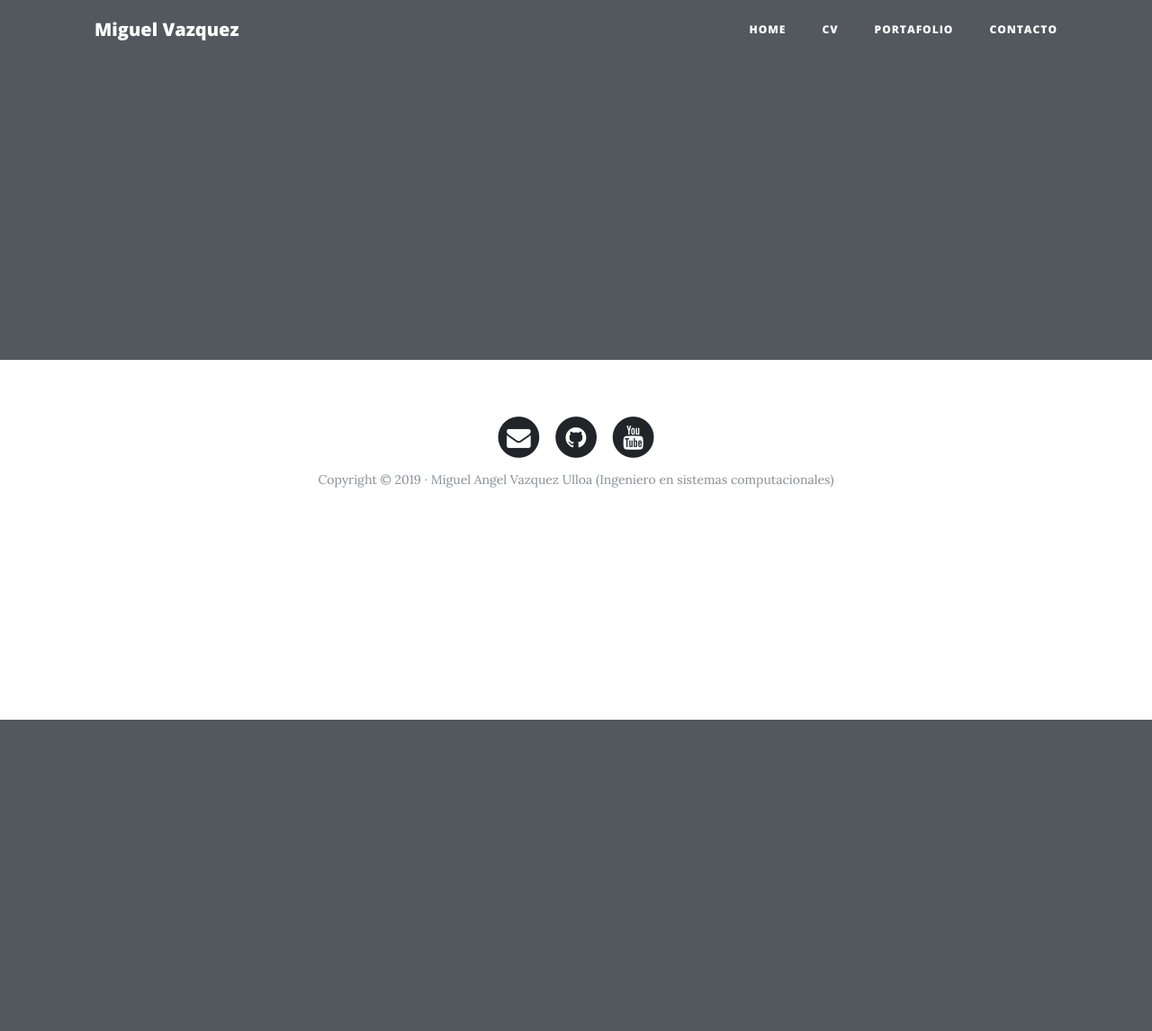
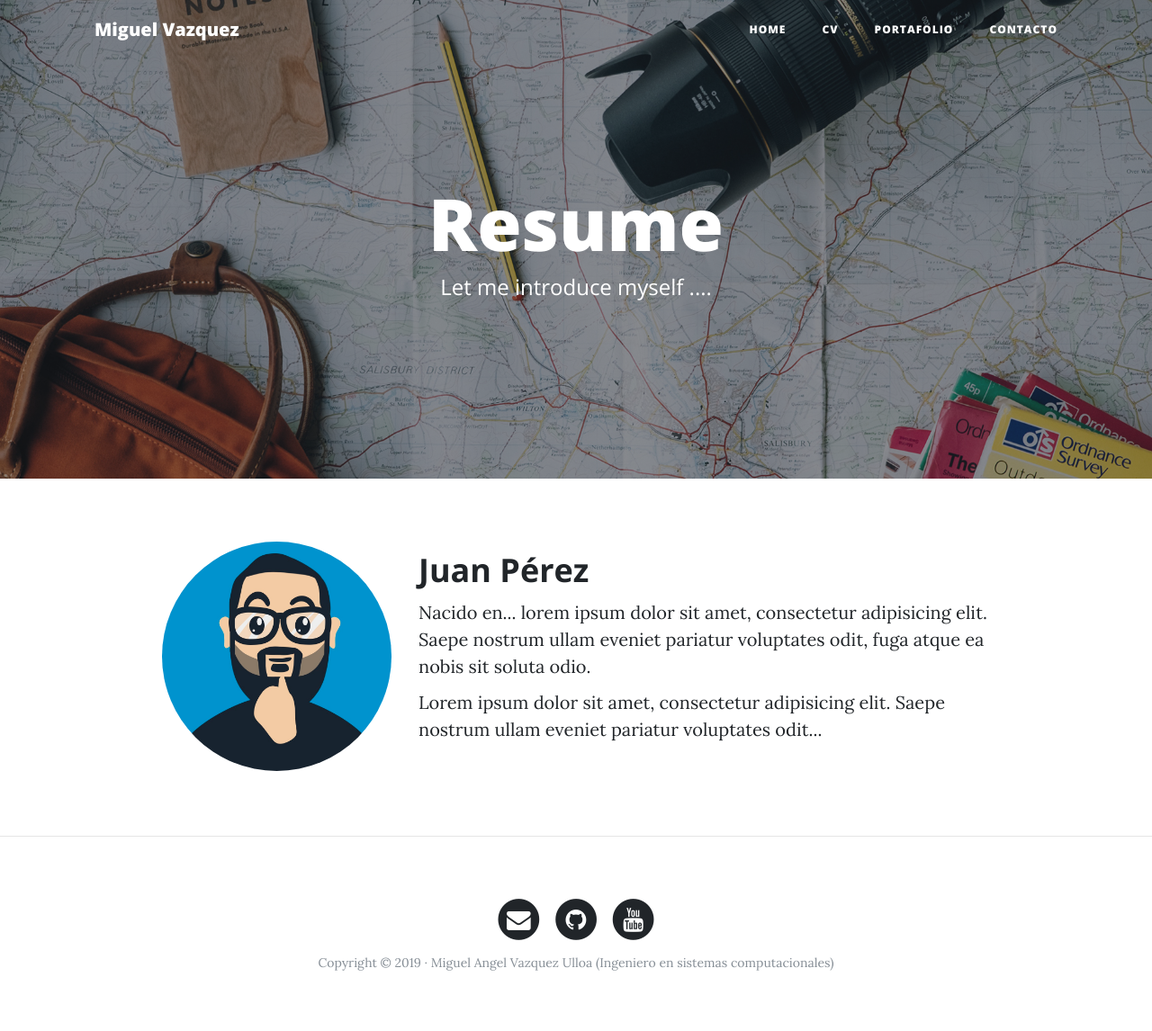
Before and after one commit to mike9739/blog, a Django app: page /cv in a window 1280 px wide. Shown: the whole page at 90% size. Before the commit the page ends 800 px from the top, so only its background shows below. Run offline with Django 3.2, Linux system fonts and the light colour scheme; some libraries are stand-ins or nearby versions.

Commit message:
Se crearon carpetas

```diff
--- a/core/templates/core/cv.html
+++ b/core/templates/core/cv.html
@@ -1 +1,22 @@
 {% extends 'core/base.html' %}
+{% block background %}{% load static %}{% static 'core/img/about-bg.jpg' %}{% endblock background %}
+{% block headers %}
+    <h1>Resume</h1>
+    <span class="subheading">Let me introduce myself ....</span>
+{% endblock headers %}
+{% block content %}
+  <div class="container">
+      <div class="row">
+        <div class="col-lg-3 col-md-4 offset-lg-1">
+          <img class="img-fluid avatar" src="{% static 'core/img/avatar.jpg' %}" alt="">
+        </div>
+        <div class="col-lg-7 col-md-8">
+          <h2 class="section-heading">Juan Pérez</h2>
+          <p>Nacido en... lorem ipsum dolor sit amet, consectetur adipisicing elit. Saepe nostrum ullam eveniet pariatur voluptates odit, fuga atque ea nobis sit soluta odio.</p>
+          <p>Lorem ipsum dolor sit amet, consectetur adipisicing elit. Saepe nostrum ullam eveniet pariatur voluptates odit...</p>
+        </div>
+      </div>
+    </div>
+
+    <hr>
+{% endblock content %}
```
Also changed, not shown: core/templates/core/contact.html (+15 -1 lines).
